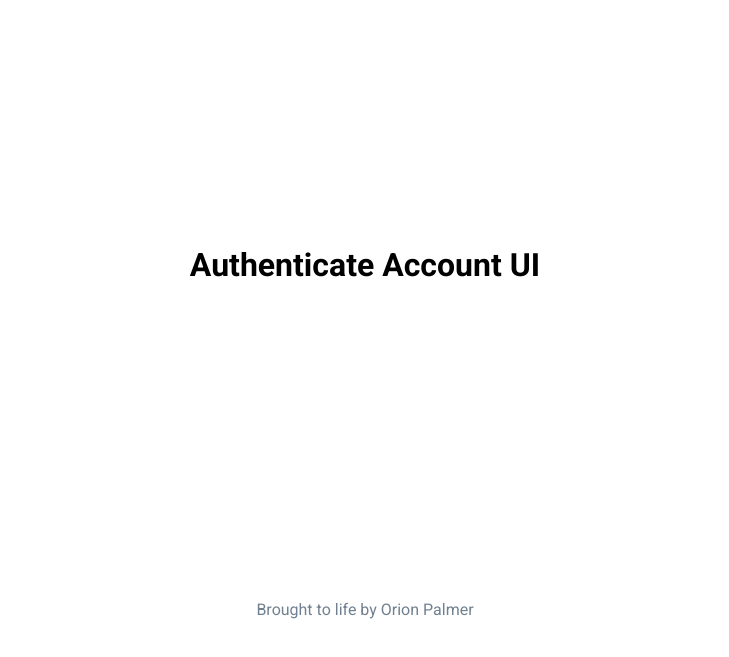
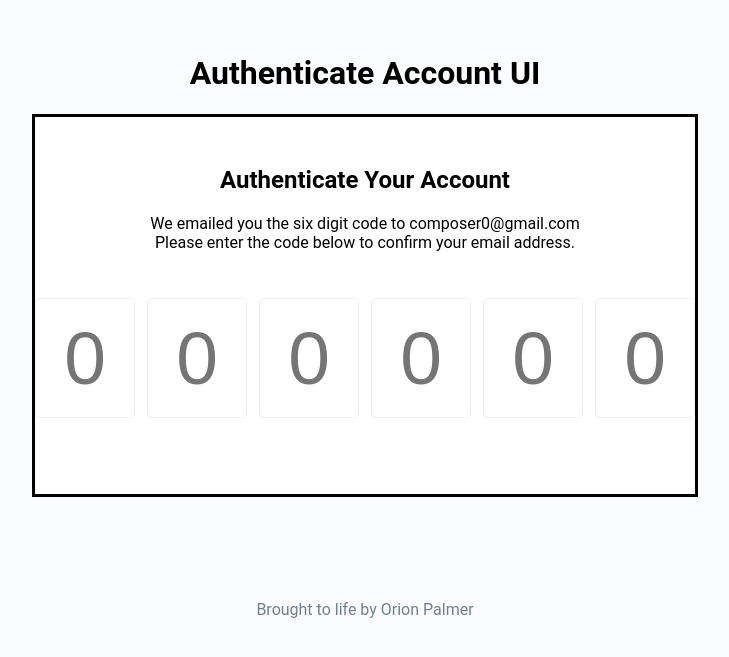
Before and after one commit to Composer0/Authenticate-Account-UI, a website: page index.html in a window 1280 px wide. Shown: the part 135-792 px from the top of the page, without its empty margins (275-1004 px from the left). Drawn offline with Linux system fonts and the light colour scheme; a web font is replaced by a local one.

Commit message:
Updated Draft

```diff
--- a/index.html
+++ b/index.html
@@ -11,6 +11,18 @@
 
 <body>
     <h1>Authenticate Account UI</h1>
+    <div class="container">
+        <h2>Authenticate Your Account</h2>
+        <p>We emailed you the six digit code to composer0@gmail.com <br/> Please enter the code below to confirm your email address.</p>
+        <div class="code-container">
+            <input type="number" class="code" placeholder="0" min="0" max="9" required>
+            <input type="number" class="code" placeholder="0" min="0" max="9" required>
+            <input type="number" class="code" placeholder="0" min="0" max="9" required>
+            <input type="number" class="code" placeholder="0" min="0" max="9" required>
+            <input type="number" class="code" placeholder="0" min="0" max="9" required>
+            <input type="number" class="code" placeholder="0" min="0" max="9" required>
+        </div>
+    </div>
 
     <script src="script.js"></script>
 </body>
--- a/styles.css
+++ b/styles.css
@@ -1,9 +1,10 @@
-@import url('https://fonts.googleapis.com/css2?family=Roboto:wght@400;700&display=swap');
+@import url('https://fonts.googleapis.com/css2?family=Muli:300;700&display=swap');
 * {
     box-sizing: border-box;
 }
 
 body {
+    background-color: #fbfcfe;
     font-family: 'Roboto', sans-serif;
     display: flex;
     flex-direction: column;
@@ -12,6 +13,54 @@ body {
     height: 100vh;
     overflow: hidden;
     margin: 0;
+}
+
+.container {
+    background-color: #fff;
+    border: 3px #000 solid;
+    border-radius 10px;
+    padding: 30px;
+    max-width: 2000px;
+    text-align: center;
+}
+
+.code-container {
+    display: flex;
+    align-items: center;
+    justify-content: center;
+    margin: 40px 0;
+}
+
+.code {
+    border-radius:5px;
+    font-size: 75px;
+    height: 120px;
+    width: 100px;
+    border: 1px solid #eee;
+    margin: 1%;
+    text-align: center;
+    font-weight: 300;
+}
+
+.code::-webkit-outer-spid-button,
+.code::-webkit-inner-spin-button {
+    -webkit-appearance:none;
+    margin: 0;
+}
+
+.code:valid {
+    border-color: #3498db;
+    box-shadow: 0 10px 10px -5px rgba(0, 0 , 0 .25);
+}
+
+.info {
+    background-color: #eaeaea;
+    display: inline-block;
+    padding: 10px;
+    line-height: 20px;
+    max-width: 400px;
+    color: #777;
+    border-radius: 5px;
 }
 
 footer {
@@ -23,11 +72,13 @@ footer {
     z-index: -1;
 }
 
+
 footer a{
     text-decoration: none;
     color: slategray;
     cursor: pointer;
 }
+
 footer a:hover{
     text-decoration: none;
     color: slategray;
```
Also changed, not shown: package.json (added, +19 -0 lines), sass/layout/_layout.scss (added, +19 -0 lines), sass/main.scss (added, +11 -0 lines), css/style.css (added), sass/abstracts/_abstracts.scss (added), sass/base/_base.scss (added), sass/components/_components.scss (added), sass/pages/_pages.scss (added), sass/themes/_themes.scss (added), 1 other file.
